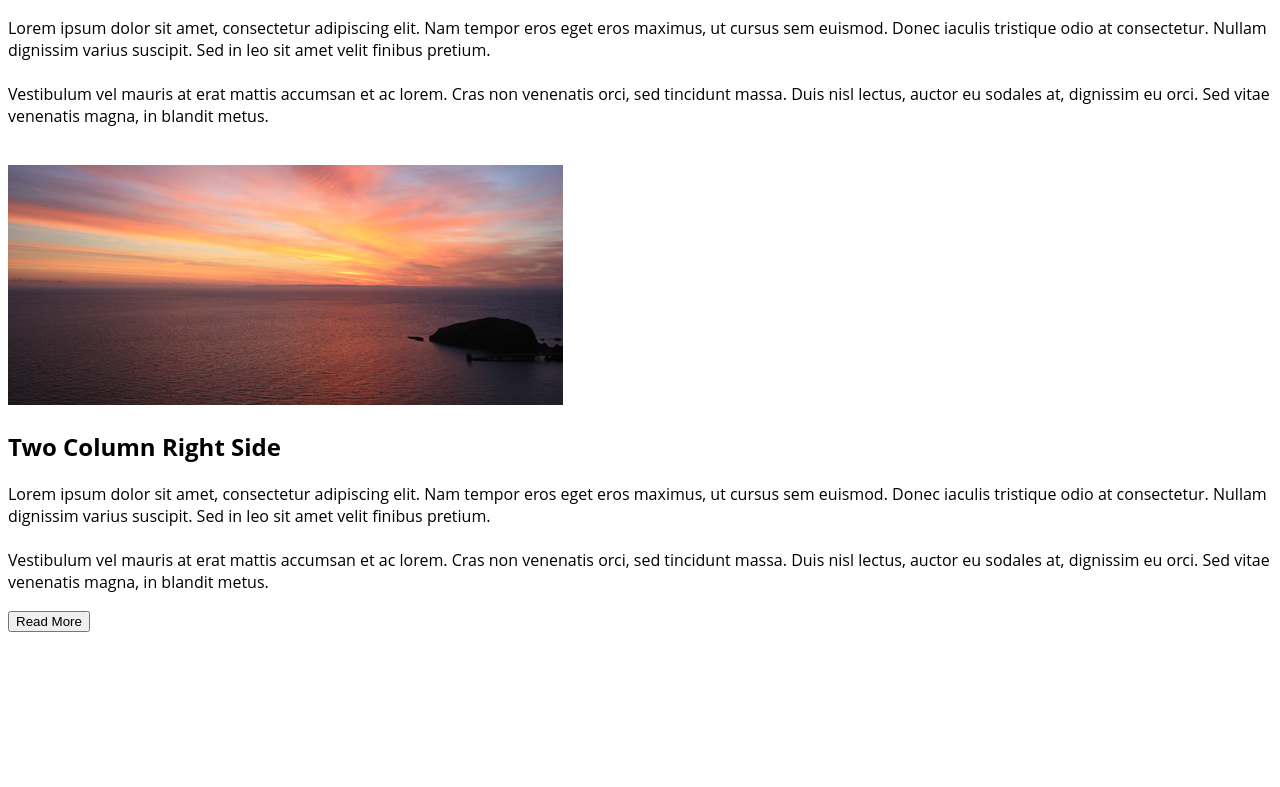
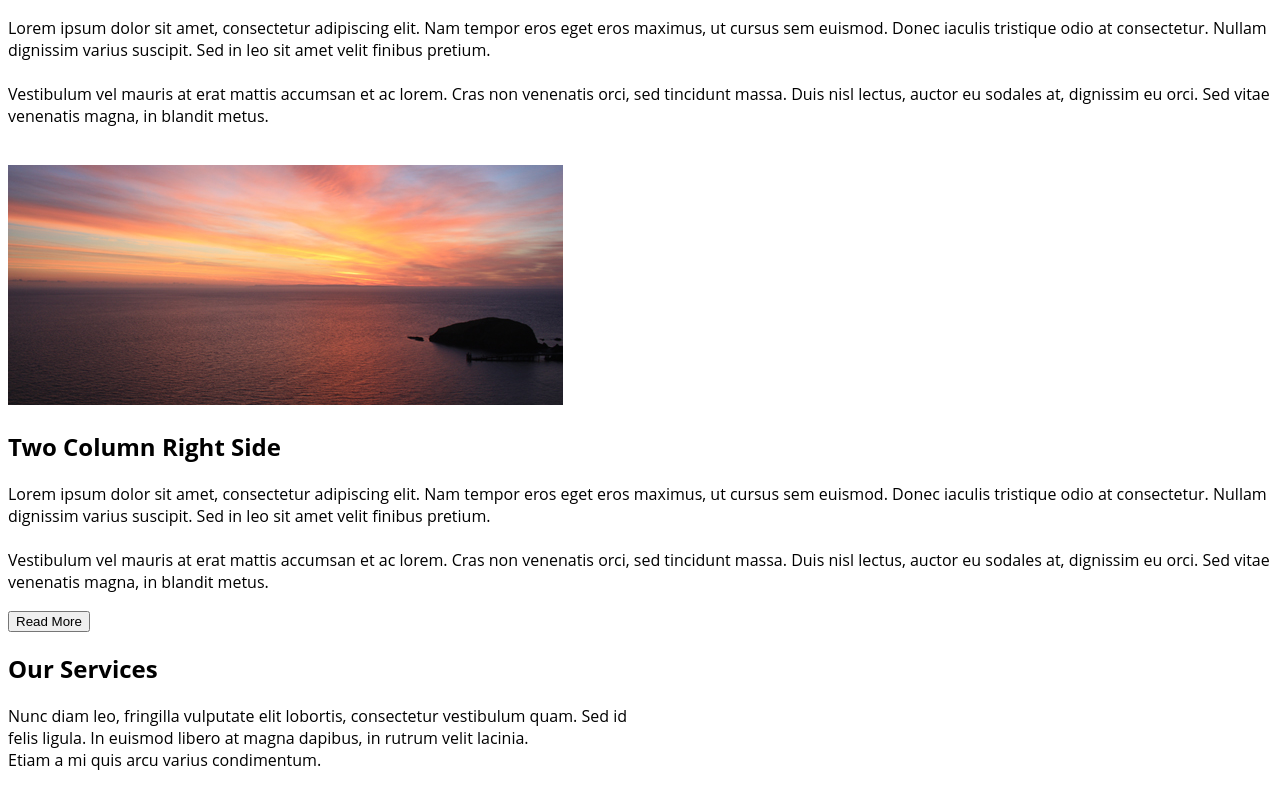
Before and after one commit to olufifun/chingu-solo-project, a plain HTML site: page index.html in a window 1280 px wide. Shown: the part 3157-3944 px from the top of the page. Before the commit the page ends 3805 px from the top, so only its background shows below. Drawn offline with Linux system fonts and the light colour scheme.

Commit message:
Add Services Area

```diff
--- a/index.html
+++ b/index.html
@@ -75,5 +75,16 @@
             </div>
         </section>
     <!-- End Blog Area -->
+
+    <!-- Start Services Area -->
+    <section id="services-area">
+        <div class="services">
+                <h1>Our Services</h1>
+                <p>Nunc diam leo, fringilla vulputate elit lobortis, consectetur vestibulum quam. Sed id <br>
+                    felis ligula. In euismod libero at magna dapibus, in rutrum velit lacinia. <br>
+                    Etiam a mi quis arcu varius condimentum.</p>
+                </div>
+    </section>
+    <!-- End Services Area -->
 </body>
 </html>
```
